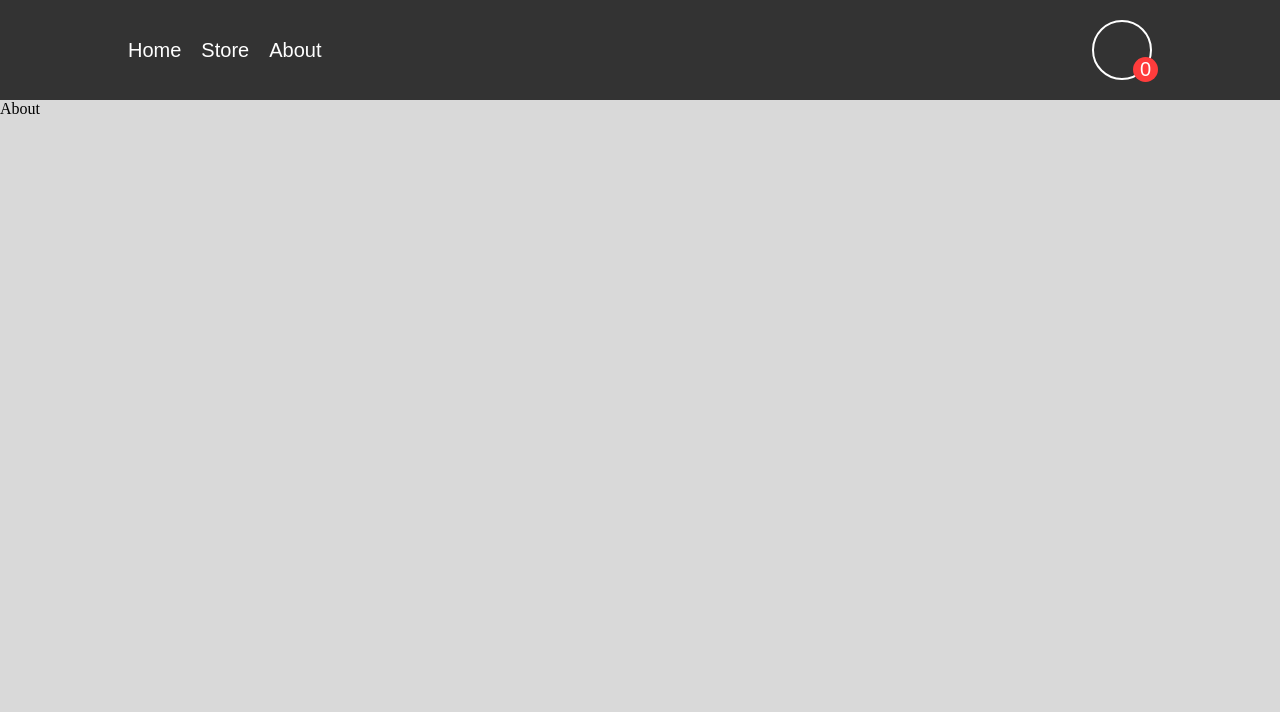
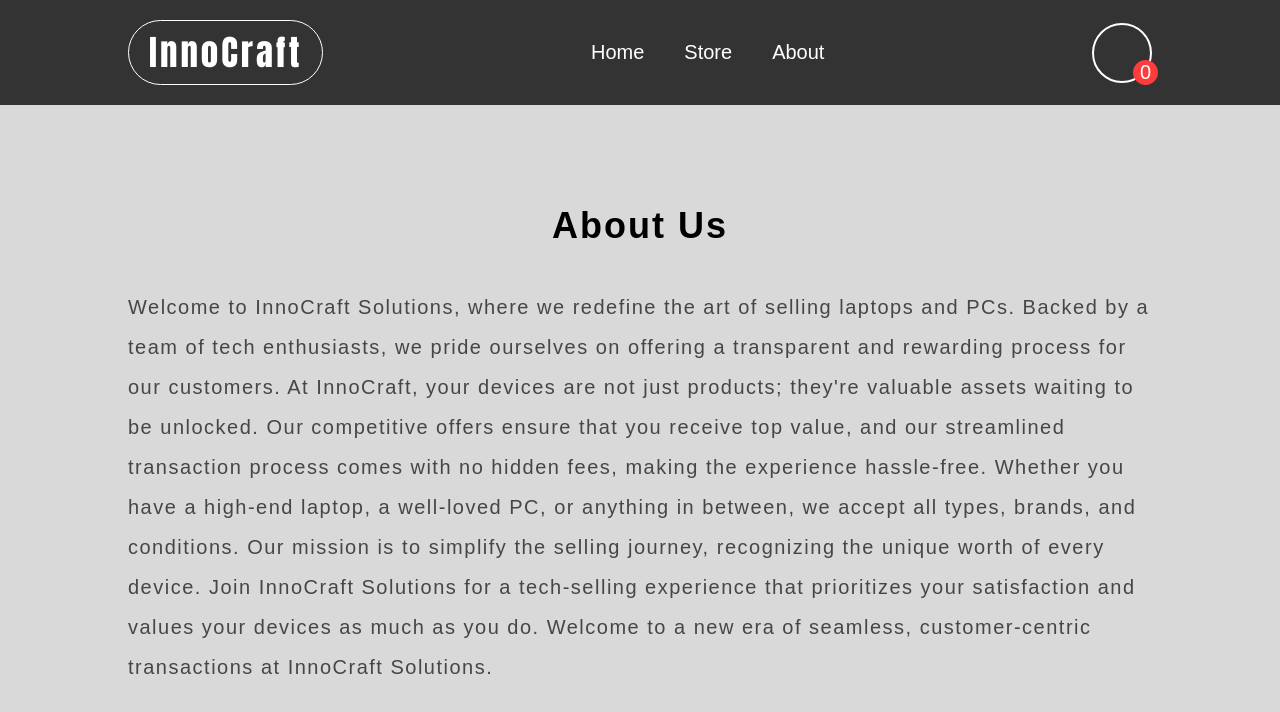
Before and after one commit to Dorhmi/Shopping-cart, a React (Vite) app in the folder shopping-cart/: page /about in a window 1280 px wide. Shown: the top 712 px of the page. Built offline with nearby package versions, Linux system fonts and the light colour scheme; some icons are missing.

Commit message:
About Us Page

```diff
--- a/shopping-cart/package.json
+++ b/shopping-cart/package.json
@@ -10,10 +10,12 @@
     "preview": "vite preview"
   },
   "dependencies": {
+    "prop-types": "^15.8.1",
     "react": "^18.2.0",
     "react-dom": "^18.2.0",
     "react-icons": "^4.12.0",
-    "react-router-dom": "^6.20.0"
+    "react-router-dom": "^6.20.0",
+    "read-more-react": "^1.0.10"
   },
   "devDependencies": {
     "@types/react": "^18.2.37",
--- a/shopping-cart/src/components/Navbar.tsx
+++ b/shopping-cart/src/components/Navbar.tsx
@@ -8,6 +8,7 @@ const Navbar = () => {
 return (
     <nav className="nav-container">
         <div className="nav-center">
+            <Link to={'/'} className='logo'>InnoCraft </Link>
             <div className='links-container'>
                 <Link className='link' to={'/'}>Home</Link>
                 <Link className='link' to={'/store'}>Store</Link>
--- a/shopping-cart/src/components/StoreItem.tsx
+++ b/shopping-cart/src/components/StoreItem.tsx
@@ -1,4 +1,7 @@
+import { useState } from "react"
 import { useGlobalContext } from "../context/Context"
+// import ReadMoreReact from 'read-more-react';
+
 
 type props = {
     id:number
@@ -15,6 +18,8 @@ const StoreItem = ({id , name, price, imgUrl, amount , text}:props) => {
         , increase
         ,decrease
         } = useGlobalContext()
+        const [more , setMore] = useState(true)
+        const newText = more ? text.slice(0,300) : text
 return (
     <article className="article-container">
         <img className="article-img" src={imgUrl} alt={name} />
@@ -22,7 +27,11 @@ return (
             <h2 className="article-title">{name}</h2>
             <p className="article-price">${price}</p>
         </div>
-        <p className="article-description">{text}</p>
+        {/* <ReadMoreReact  text={text} min={30}ideal={100} max={300} readMoreText={`${<button>Read more</button>}`}/> */}
+        <p className="article-description">{newText}
+        {more ? <span className="read-more-btn" onClick={()=>setMore(!more)}>Read more</span>
+        :<span className="read-more-btn" onClick={()=>setMore(!more)}>Read less</span>}
+        </p>
         <div className="btn-container">
             {amount === 0
             ?<button className="article-btn" onClick={()=>handleAdd(id)}>Add to cart</button>
--- a/shopping-cart/src/data/data.ts
+++ b/shopping-cart/src/data/data.ts
@@ -43,7 +43,7 @@ export default  [
         "id": 6,
         "name": "PC Gamer",
         "price": 2700,
-        "text" :"A PC gamer's setup is a battlefield of high-performance components, from powerful graphics cards to lightning-fast processors, creating an immersive gaming experience. The click-clack of mechanical keyboards and the precision of gaming mice define the peripherals, while vibrant RGB lighting sets the ambiance. For a PC gamer, it's not just a rig; it's a customized powerhouse, a portal to virtual worlds where every frame and response time matters. In the realm of PC gaming, performance is paramount, and the quest for the perfect setup is never-ending.",
+        "text" :"A PC gamer's setup is a battlefield of high-performance components, from powerful graphics cards to lightning-fast processors, creating an immersive gaming experience. The click-clack of mechanical keyboards and the precision of gaming mice define the peripherals, while vibrant RGB lighting sets the ambiance. For a PC gamer, it's not just a rig; it's a customized powerhouse, a portal to virtual worlds where every frame and response time matters.",
         "imgUrl": "../assets/PC Gamer.jpg",
         "amount": 0
     },
--- a/shopping-cart/src/index.css
+++ b/shopping-cart/src/index.css
@@ -6,7 +6,16 @@
 body {
     background-color: rgb(217, 217, 217);
 }
-
+.logo {
+    font-family: Impact, Haettenschweiler, 'Arial Narrow Bold', sans-serif;
+    font-size: 35px;
+    letter-spacing: 3px;
+    color: #fff;
+    border: 1px solid #fff;
+    padding: 5px 20px;
+    border-radius: 50px;
+    text-decoration: none;
+}
 .nav-container {
     background-color: #333;
 }
@@ -23,7 +32,7 @@ body {
     font-size: 20px;
     display: flex;
     align-items: center;
-    gap: 20px;
+    gap: 40px;
 }
 
 .link {
@@ -78,10 +87,12 @@ body {
 }
 .article-container {
     width: 400px;
+    min-height: 600px;
     border-radius: 10px;
     overflow: hidden;
     background-color: #fff;
     box-shadow: 0 0 10px rgb(0,0,0,0.5);
+    position: relative;
 }
 
 .article-img {
@@ -111,13 +122,21 @@ body {
     color: rgb(86, 86, 86);
     font-size: 17px;
 }
+.read-more-btn {
+    color: black;
+    margin-left: 6px;
+    cursor: pointer;
+    font-weight: 600;
+}
 .btn-container {
-    margin: 15px 0;
+    margin: auto 0 10px 0;
     width: 100%;
-    height: 60px;
+    /* height: 60px; */
     display: flex;
     align-items: flex-end;
     justify-content: center;
+    position: absolute;
+    bottom: 0;
 }
 .article-btn {
     width: 95%;
@@ -181,3 +200,28 @@ body {
     background-color: #ff3c3c;
     color: #fff;
 }
+
+.about-section {
+    width: 80%;
+    margin: 100px auto;
+}
+.about-title {
+    text-align: center;
+    margin-bottom: 40px;
+    font-size: 36px;
+    font-family: Arial, Helvetica, sans-serif;
+    letter-spacing: 2px;
+}
+.about-text {
+    font-family: Arial, Helvetica, sans-serif;
+    font-size: 20px;
+    color: rgb(70, 70, 70);
+    letter-spacing: 1.5px;
+    line-height: 40px;
+}
+
+@media(max-width:800px) {
+    .logo {
+        display: none;
+    }
+}
--- a/shopping-cart/src/pages/About.tsx
+++ b/shopping-cart/src/pages/About.tsx
@@ -3,7 +3,30 @@
 
 const About = () => {
 return (
-    <div>About</div>
+    <section className="about-section">
+        <h1 className="about-title">About Us</h1>
+        <p className="about-text">
+            Welcome to InnoCraft Solutions,
+            where we redefine the art of selling
+            laptops and PCs. Backed by a team of
+            tech enthusiasts, we pride ourselves on
+            offering a transparent and rewarding process
+            for our customers. At InnoCraft, your devices
+            are not just products; they're valuable assets
+            waiting to be unlocked. Our competitive offers
+            ensure that you receive top value, and our
+            streamlined transaction process comes with no
+            hidden fees, making the experience hassle-free.
+            Whether you have a high-end laptop, a well-loved PC,
+            or anything in between, we accept all types, brands,
+            and conditions. Our mission is to simplify the selling
+            journey, recognizing the unique worth of every device.
+            Join InnoCraft Solutions for a tech-selling experience
+            that prioritizes your satisfaction and values your devices
+            as much as you do. Welcome to a new era of seamless,
+            customer-centric transactions at InnoCraft Solutions.
+        </p>
+    </section>
 )
 }
 
--- /dev/null
+++ b/shopping-cart/src/read-more-react.d.ts
@@ -0,0 +1 @@
+declare module 'read-more-react';
```
Also changed, not shown: 1 other file (tests, documents, lock files or other folders).
